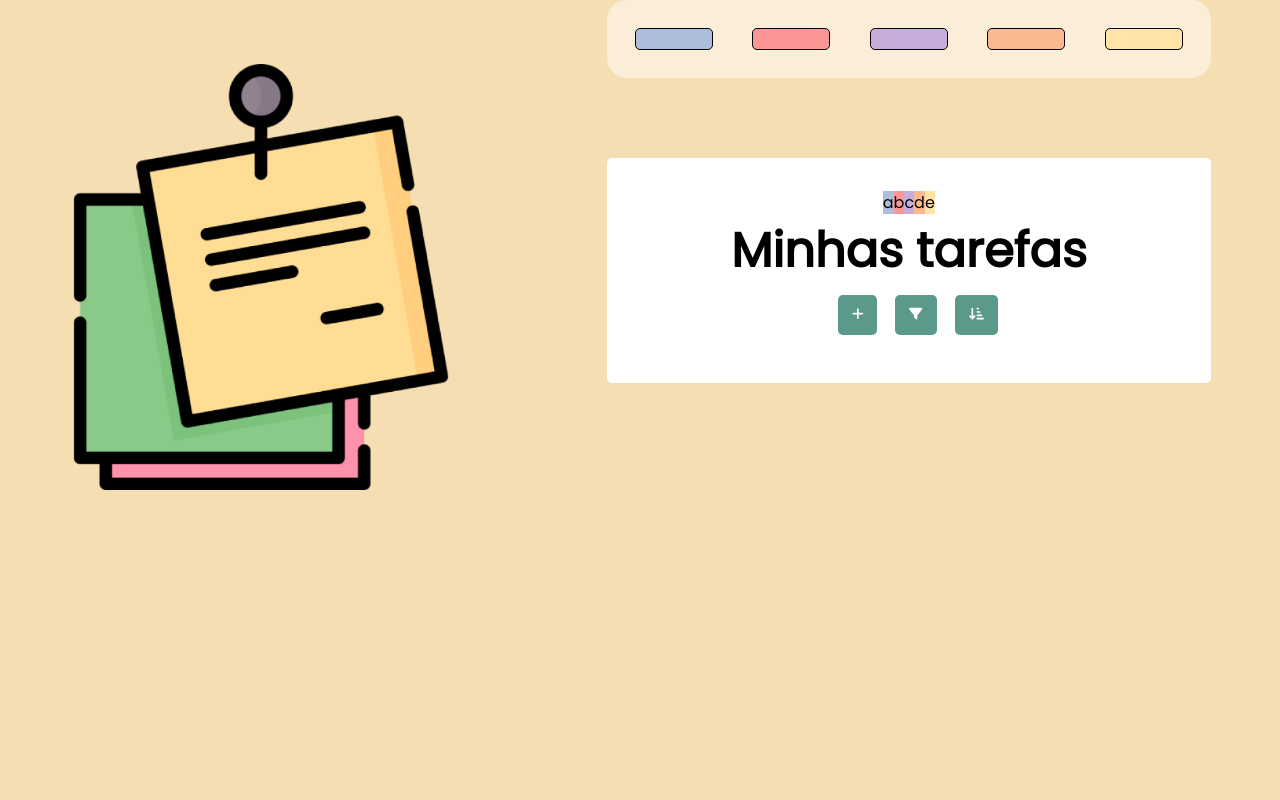
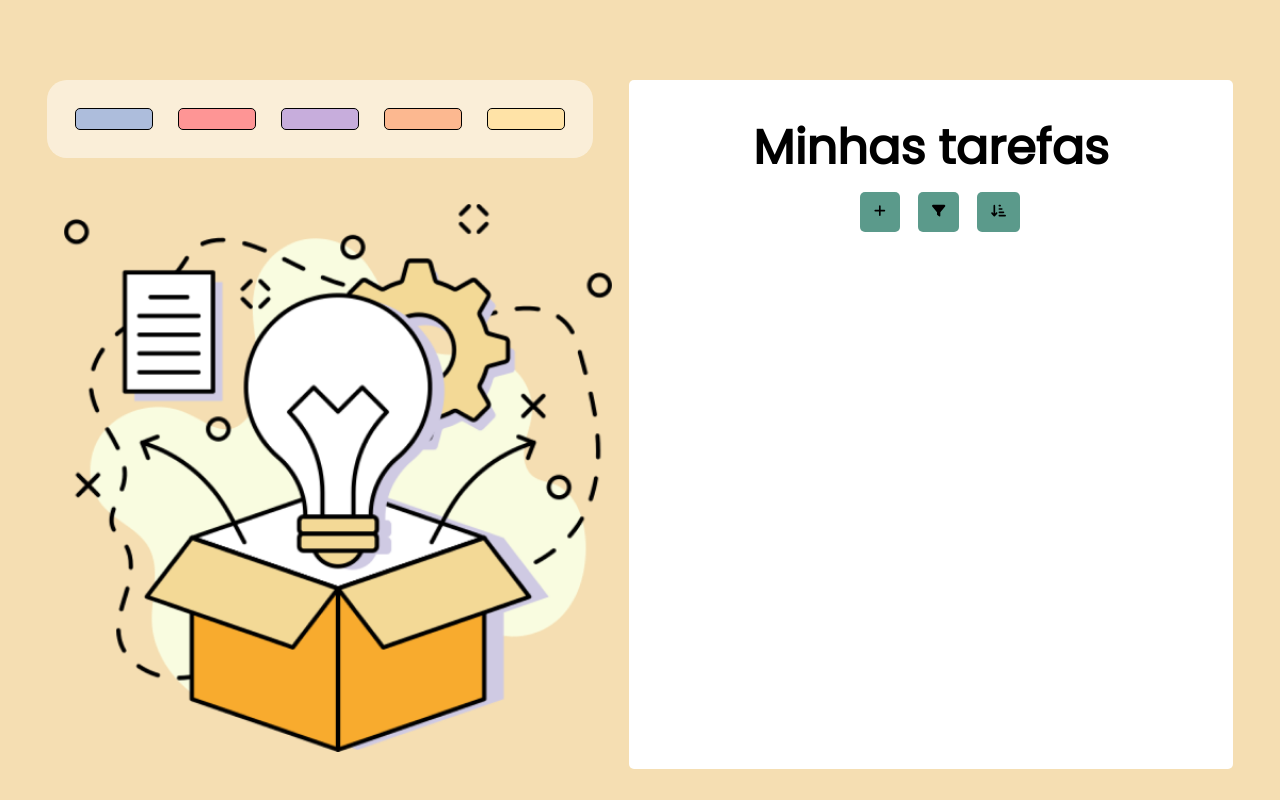
Before and after one commit to jp-avr/To-do-list, a React (Vite) app: page / in a window 1280 px wide. Built offline with nearby package versions, Linux system fonts and the light colour scheme; the HTML template or start-up script is replaced by a standard one.

Commit message:
lógica de mudar as cores dinamicamente implementadas

```diff
--- a/index.html
+++ b/index.html
@@ -4,10 +4,9 @@
     <meta charset="UTF-8" />
     <link rel="icon" type="image/svg+xml" href="/vite.svg" />
     <meta name="viewport" content="width=device-width, initial-scale=1.0" />
-    <title>Vite + React + TS</title>
+    <title>To do list</title>
   </head>
   <body>
-    <img class="imagem_note" src="src/assets/image-note.png" alt="Bloco de notas colorido">
     <div id="root"></div>
     <script type="module" src="/src/main.tsx"></script>
   </body>
--- a/src/App.css
+++ b/src/App.css
@@ -24,12 +24,15 @@ body {
 
 .imagem_note {
   padding-top: 5%;
-  width: 30%;
-  height: 30%;
+  width: 100%;
+  height: 100%;
+  display: flex;
+  flex-direction: column;
 }
 
 .App {
   text-align: center;
+  display: flex;
 }
 
 .retangulo-azul{
@@ -75,9 +78,13 @@ body {
 .cores {
   display: flex;
   justify-content: space-between;
+  gap: 25px;
   padding: 28px;
   background: #FFFFFF80;
   border-radius: 20px;
+  max-height: 78px;
+  margin-top: 5rem;
+  margin-right: 36px;
 }
 
 h1 {
@@ -129,7 +136,7 @@ p {
 
 .todo-filter {
   background: #5B9A8B;
-  color: #fff;
+  color: #000000;
   border: none;
   padding: 10px 14px 10px 14px;
   border-radius: 5px;
@@ -185,7 +192,7 @@ p {
 }
 
 .Todo.completed {
-  background-color: var(--tarefa-completa);
+  background-color: var(--tarefa-completa) !important;
   cursor: pointer;
 }
 
--- a/src/App.tsx
+++ b/src/App.tsx
@@ -1,17 +1,31 @@
 import './App.css';
 import TodoWrapper from './components/ToDoWrapper';
+import { useState, useEffect } from 'react';
 
 function App() {
+    const [corAtual, setCorAtual] = useState<string>('');
+
+    useEffect(() => {
+        // Atualiza o estilo do body ao mudar a cor atual
+        document.body.style.backgroundColor = corAtual;
+    }, [corAtual]);
+
     return (
-        <div className="App">
-            <div className="cores">
-                <div className="retangulo-azul"></div>
-                <div className="retangulo-rosa"></div>
-                <div className="retangulo-roxo"></div>
-                <div className="retangulo-laranja"></div>
-                <div className="retangulo-amarelo"></div>
+        <div className="App" style={{ backgroundColor: corAtual }}>
+            <div>
+                <div className="cores">
+                    <div className="retangulo-azul" onClick={() => setCorAtual('#ADBDDC')}></div>
+                    <div className="retangulo-rosa" onClick={() => setCorAtual('#FE9595')}></div>
+                    <div className="retangulo-roxo" onClick={() => setCorAtual('#C7ADDC')}></div>
+                    <div className="retangulo-laranja" onClick={() => setCorAtual('#FCB890')}></div>
+                    <div className="retangulo-amarelo" onClick={() => setCorAtual('#FFE3A7')}></div>
+                </div>
+                <div>
+                    <img className="imagem_note" src="src/assets/orange-note.png" alt="Bloco de notas colorido" />
+                </div>
+
             </div>
-            <TodoWrapper></TodoWrapper>
+            <TodoWrapper corAtual={corAtual} setCorAtual={setCorAtual} />
         </div>
     );
 }
--- a/src/components/ToDoWrapper.tsx
+++ b/src/components/ToDoWrapper.tsx
@@ -1,4 +1,4 @@
-import { useEffect, useState } from 'react';
+import { useState, useEffect } from 'react';
 import { TodoForm } from './TodoForm';
 import { v4 as uuidv4 } from 'uuid';
 import { Todo } from './Todo';
@@ -14,10 +14,14 @@ interface Todo {
     createdAt: number;
 }
 
-export default function TodoWrapper() {
+interface TodoWrapperProps {
+    corAtual: string;
+    setCorAtual: (color: string) => void;
+}
+
+const TodoWrapper: React.FC<TodoWrapperProps> = ({ corAtual }) => {
     const localStorageKey = 'todos';
     const [todos, setTodos] = useState<Todo[]>([]);
-    const [corAtual, setCorAtual] = useState<string>('');
 
     useEffect(() => {
         const storedTodos = JSON.parse(localStorage.getItem(localStorageKey) || '[]') as Todo[];
@@ -80,7 +84,6 @@ export default function TodoWrapper() {
     };
 
     const orderByCreation = () => {
-        // Ordenar os todos por ordem de criação
         const sortedTodos = [...todos].sort((a, b) => {
             return new Date(a.createdAt).getTime() - new Date(b.createdAt).getTime();
         });
@@ -88,30 +91,17 @@ export default function TodoWrapper() {
     };
 
     const orderAlphabetically = () => {
-        // ORDENA TODOS OS ELEMENTOS POR ORDEM ALFABETICA
         setTodos(prevTodos => [...prevTodos].sort((a, b) => a.tarefa.localeCompare(b.tarefa)));
     };
 
-    const handleColorChange = (color: string) => {
-        // Função para alterar a cor do projeto
-        setCorAtual(color);
-    };
-
     return (
-        <div className='TodoWrapper' style={{backgroundColor: corAtual}}>
-            <div className="color-picker">
-                <span onClick={() => handleColorChange('#ADBDDC')} style={{ backgroundColor: '#ADBDDC' }}>a</span>
-                <span onClick={() => handleColorChange('#FE9595')} style={{ backgroundColor: '#FE9595' }}>b</span>
-                <span onClick={() => handleColorChange('#C7ADDC')} style={{ backgroundColor: '#C7ADDC' }}>c</span>
-                <span onClick={() => handleColorChange('#FCB890')} style={{ backgroundColor: '#FCB890' }}>d</span>
-                <span onClick={() => handleColorChange('#FFE3A7')} style={{ backgroundColor: '#FFE3A7' }}>e</span>
-            </div>
-
+        <div className='TodoWrapper'>
             <h1>Minhas tarefas</h1>
             <TodoForm
                 addTodo={addTodo}
                 orderByCreation={orderByCreation}
                 orderAlphabetically={orderAlphabetically}
+                corAtual={corAtual}
             />
             {todos.map((todo) => (
                 todo.isEditing ? (
@@ -119,7 +109,7 @@ export default function TodoWrapper() {
                         key={todo.id}
                         tarefa={todo}
                         editarTarefa={editTarefa}
-                        onCancel={() => editarTarefa(todo.id)} // Define a função onCancel para fechar o formulário de edição
+                        onCancel={() => editarTarefa(todo.id)}
                     />
                 ) : (
                     <Todo
@@ -128,9 +118,12 @@ export default function TodoWrapper() {
                         tarefaCompleta={tarefaCompleta}
                         deletarTarefa={deletarTarefa}
                         editarTarefa={editarTarefa}
+                        corFundo={corAtual} // Passa a cor atual como propriedade para Todo
                     />
                 )
             ))}
         </div>
     );
-}
+};
+
+export default TodoWrapper;
--- a/src/components/Todo.tsx
+++ b/src/components/Todo.tsx
@@ -14,9 +14,10 @@ interface TodoProps {
     tarefaCompleta: (id: string) => void;
     deletarTarefa: (id: string) => void;
     editarTarefa: (id: string) => void;
+    corFundo: string; // Recebe a cor de fundo como propriedade
 }
 
-export const Todo: React.FC<TodoProps> = ({ tarefa, tarefaCompleta, deletarTarefa, editarTarefa }) => {
+export const Todo: React.FC<TodoProps> = ({ tarefa, tarefaCompleta, deletarTarefa, editarTarefa, corFundo }) => {
 
     const handleCompleteClick = () => {
         tarefaCompleta(tarefa.id);
@@ -31,7 +32,7 @@ export const Todo: React.FC<TodoProps> = ({ tarefa, tarefaCompleta, deletarTaref
     }
 
     return (
-        <div className={`Todo ${tarefa.completed ? 'completed' : ''}`}>
+        <div className={`Todo ${tarefa.completed ? 'completed' : ''}`} style={{ backgroundColor: corFundo }}>
             <div>
                 <FontAwesomeIcon icon={faCircleCheck} onClick={handleCompleteClick} />
             </div>
@@ -39,9 +40,9 @@ export const Todo: React.FC<TodoProps> = ({ tarefa, tarefaCompleta, deletarTaref
             <div>
                 <p onClick={handleCompleteClick}>{tarefa.tarefa}</p>
                 <p> Descrição: {tarefa.description}</p>
-                            {tarefa.completed && tarefa.completedAt && (
-                <p>Completo em {new Date(tarefa.completedAt).toLocaleDateString()}</p>
-            )}
+                {tarefa.completed && tarefa.completedAt && (
+                    <p>Completo em {new Date(tarefa.completedAt).toLocaleDateString()}</p>
+                )}
             </div>
 
             <div>
--- a/src/components/TodoForm.tsx
+++ b/src/components/TodoForm.tsx
@@ -7,9 +7,10 @@ interface TodoFormProps {
     addTodo: (todo: string, description: string) => void;
     orderByCreation: () => void;
     orderAlphabetically: () => void;
+    corAtual: string; // Recebe a cor atual como propriedade
 }
 
-export const TodoForm: React.FC<TodoFormProps> = ({ addTodo, orderByCreation, orderAlphabetically }) => {
+export const TodoForm: React.FC<TodoFormProps> = ({ addTodo, orderByCreation, orderAlphabetically, corAtual }) => {
     const [showForm, setShowForm] = useState(false);
     const [task, setTask] = useState("");
     const [description, setDescription] = useState("");
@@ -33,11 +34,9 @@ export const TodoForm: React.FC<TodoFormProps> = ({ addTodo, orderByCreation, or
     if (!showForm) {
         return (
             <div>
-                <button onClick={() => setShowForm(true)} className='todo-filter space'><FontAwesomeIcon icon={faPlus} /></button>
-
-                <button onClick={handleOrderAlphabetically} className='todo-filter space'><FontAwesomeIcon icon={faFilter} /></button>
-
-                <button onClick={handleOrderByCreation} className='todo-filter space'><FontAwesomeIcon icon={faArrowDownShortWide} /></button>
+                <button onClick={() => setShowForm(true)} className='todo-filter space' style={{ backgroundColor: corAtual }}><FontAwesomeIcon icon={faPlus} /></button>
+                <button onClick={handleOrderAlphabetically} className='todo-filter space' style={{ backgroundColor: corAtual }}><FontAwesomeIcon icon={faFilter} /></button>
+                <button onClick={handleOrderByCreation} className='todo-filter space' style={{ backgroundColor: corAtual }}><FontAwesomeIcon icon={faArrowDownShortWide} /></button>
             </div>
         );
     }
@@ -45,10 +44,10 @@ export const TodoForm: React.FC<TodoFormProps> = ({ addTodo, orderByCreation, or
     return (
         <form onSubmit={handleSubmit} className='TodoForm'>
             <div>
-                <input type="text" className='todo-input' value={task} placeholder="Qual a tarefa?" onChange={(e) => setTask(e.target.value)}/>
+                <input type="text" className='todo-input' value={task} placeholder="Qual a tarefa?" onChange={(e) => setTask(e.target.value)} />
             </div>
             <div>
-                <textarea value={description} className='todo-input' placeholder="Descrição da tarefa" onChange={(e) => setDescription(e.target.value)}/>
+                <textarea value={description} className='todo-input' placeholder="Descrição da tarefa" onChange={(e) => setDescription(e.target.value)} />
             </div>
             <div className='botoes'>
                 <button type="submit" className='todo-btn'>Adicionar Tarefa</button>
```
Also changed, not shown: src/assets/orange-note.png (added), src/assets/yellow-note.svg (added).
